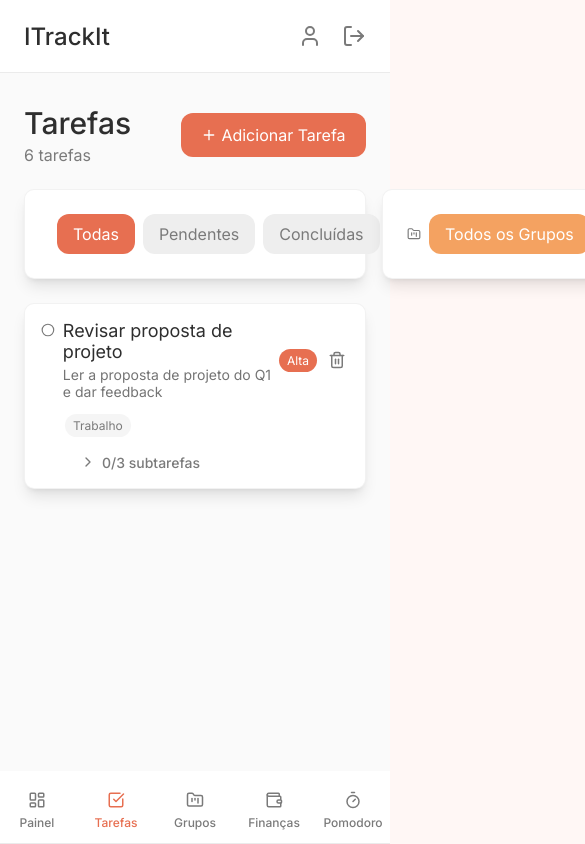
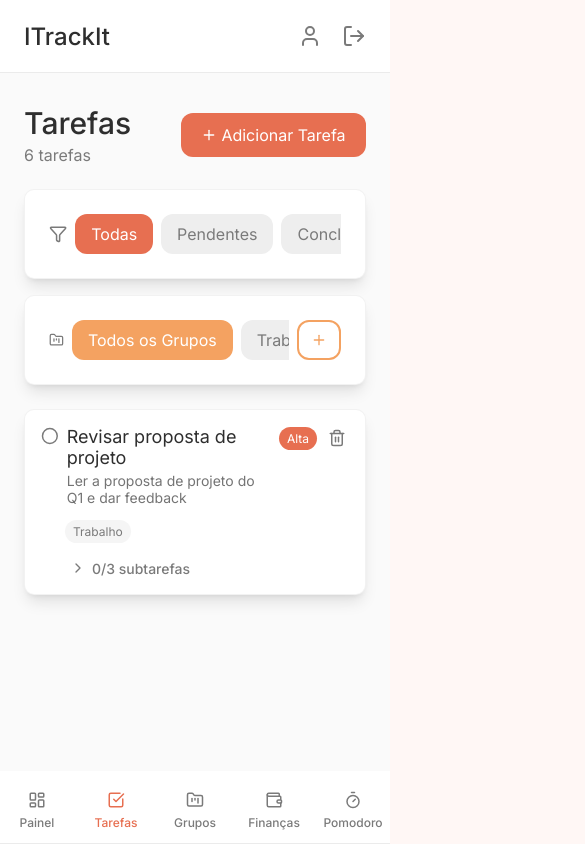
Before and after one commit to Vitchenzo2812/TrackIt-APP, a Next.js app: page /dashboard/tasks in a window 390 px wide. Shown: the top 844 px of the page, 585 px wide, since content can reach past the window. Built offline with nearby package versions, Linux system fonts and the light colour scheme.

Commit message:
feat: adjust dashboard task page responsive

```diff
--- a/src/ui/hooks/use-drag-scroll.ts
+++ b/src/ui/hooks/use-drag-scroll.ts
@@ -1,50 +1,57 @@
-import { useRef, useState, MouseEvent } from "react";
+import { useRef, useState } from 'react';
 
 const useDragScroll = <T extends HTMLElement>() => {
-  const ref = useRef<T | null>(null);
+  const ref = useRef<T>(null);
 
-  const [isDragging, setIsDragging] = useState<boolean>(false);
-  const [hasDragged, setHasDragged] = useState<boolean>(false);
-  const [startX, setStartX] = useState<number>(0);
-  const [scrollLeft, setScrollLeft] = useState<number>(0);
+  const [isDragging, setIsDragging] = useState(false);
+  const [hasDragged, setHasDragged] = useState(false);
 
-  const onMouseDown = (e: MouseEvent) => {
+  const startX = useRef(0);
+  const scrollLeft = useRef(0);
+
+  const onStart = (clientX: number) => {
     if (!ref.current) return;
 
     setIsDragging(true);
-    setStartX(e.pageX - ref.current.offsetLeft);
-    setScrollLeft(ref.current.scrollLeft);
-  }
+    setHasDragged(false);
 
-  const onMouseLeave = () => setIsDragging(false);
-  const onMouseUp = () => {
-    setIsDragging(false)
-    setTimeout(() => setHasDragged(false), 0);
+    startX.current = clientX - ref.current.offsetLeft;
+    scrollLeft.current = ref.current.scrollLeft;
   };
 
-  const onMouseMove = (e: MouseEvent) => {
+  const onMove = (clientX: number) => {
     if (!isDragging || !ref.current) return;
 
-    e.preventDefault();
-    setHasDragged(true);
+    const x = clientX - ref.current.offsetLeft;
+    const walk = x - startX.current;
 
-    const x = e.pageX - ref.current.offsetLeft;
-    const walk = (x - startX) * 1.5;
+    if (Math.abs(walk) > 5) {
+      setHasDragged(true);
+    }
 
-    ref.current.scrollLeft = scrollLeft - walk;
-  }
+    ref.current.scrollLeft = scrollLeft.current - walk;
+  };
+
+  const onEnd = () => {
+    setIsDragging(false);
+  };
 
   return {
     ref,
-    isDragging,
     hasDragged,
     events: {
-      onMouseDown,
-      onMouseLeave,
-      onMouseUp,
-      onMouseMove,
-    }
-  }
-}
+      // 🖱️ Mouse
+      onMouseDown: (e: React.MouseEvent) => onStart(e.pageX),
+      onMouseMove: (e: React.MouseEvent) => onMove(e.pageX),
+      onMouseUp: onEnd,
+      onMouseLeave: onEnd,
+
+      // 📱 Touch (mobile)
+      onTouchStart: (e: React.TouchEvent) => onStart(e.touches[0].pageX),
+      onTouchMove: (e: React.TouchEvent) => onMove(e.touches[0].pageX),
+      onTouchEnd: onEnd,
+    },
+  };
+};
 
 export default useDragScroll;
--- a/src/ui/molecules/CheckItem/index.tsx
+++ b/src/ui/molecules/CheckItem/index.tsx
@@ -64,6 +64,7 @@ const CheckItem = ({
             {label}
           </Typography>
 
+          <S.WrapperChipAndDelete>
             {!!status && !check && <ChipStatus status={status} />}
             {!!onDelete && !check && (
               <S.DeleteIcon onClick={(e) => {
@@ -71,6 +72,7 @@ const CheckItem = ({
                 onDelete()
               }} />
             )}
+          </S.WrapperChipAndDelete>
         </S.WrapperTitleStatus>
 
         {!!description && (
--- a/src/ui/molecules/CheckItem/styled.ts
+++ b/src/ui/molecules/CheckItem/styled.ts
@@ -17,6 +17,7 @@ export const Container = styled.div<{
 `;
 
 export const WrapperTexts = styled.div`
+  width: 100%;
   display: flex;
   flex-direction: column;
   gap: 0.4rem;
@@ -27,6 +28,12 @@ export const WrapperTitleStatus = styled.div`
   align-items: center;
   gap: 1.2rem;
 `
+
+export const WrapperChipAndDelete = styled.div`
+  display: flex;
+  align-items: center;
+  gap: 0.6rem;
+`;
 
 export const DeleteIcon = styled(Trash2Icon)`
   width: 2.4rem;
--- a/src/ui/molecules/SubTasks/index.tsx
+++ b/src/ui/molecules/SubTasks/index.tsx
@@ -17,7 +17,7 @@ const SubTasks = () => {
           : <ChevronDown width={16} height={16} color='#7A7A7A' />
         }
         styles={{
-          width: '15rem',
+          width: '13rem',
           height: '2rem',
           fontSize: '1.4rem',
           padding: '0rem'
--- a/src/ui/molecules/SubTasks/styled.ts
+++ b/src/ui/molecules/SubTasks/styled.ts
@@ -31,8 +31,8 @@ export const collapse = keyframes`
 export const WrapperSubTasks = styled.div<{ $isOpen: boolean }>`
   display: flex;
   flex-direction: column;
-  gap: 0.8rem;
-  margin-left: 2rem;
+  gap: 1.8rem;
+  margin-left: 0.6rem;
   padding-left: 0.8rem;
   border-left: #F5F5F5 0.2rem solid;
 
--- a/src/ui/organisms/TaskCard/index.tsx
+++ b/src/ui/organisms/TaskCard/index.tsx
@@ -15,7 +15,6 @@ const TaskCard = () => {
             label='Revisar proposta de projeto'
             description='Ler a proposta de projeto do Q1 e dar feedback'
           />
-
           <S.WrapperChipAndDelete>
             <ChipStatus status='high' />
             <S.DeleteIcon />
--- a/src/ui/organisms/TaskCard/styled.ts
+++ b/src/ui/organisms/TaskCard/styled.ts
@@ -10,6 +10,8 @@ export const Container = styled.div`
 export const HeaderCard = styled.div`
   display: flex;
   justify-content: space-between;
+  align-items: self-start;
+  gap: 1rem;
 `;
 
 export const WrapperChipAndDelete = styled.div`
--- a/src/ui/pages/Dashboard/Tasks/index.tsx
+++ b/src/ui/pages/Dashboard/Tasks/index.tsx
@@ -35,7 +35,8 @@ const TasksPage = () => {
   const [filterStatus, setFilterStatus] = useState<TTaskStatus>('all');
   const [filterGroup, setFilterGroup] = useState<TTaskGroupMock>('all');
 
-  const { ref, events, hasDragged } = useDragScroll<HTMLDivElement>();
+  const { ref: filtersRef, events: filtersEvents, hasDragged: filtersHasDragged } = useDragScroll<HTMLDivElement>();
+  const { ref: groupsRef, events: groupsEvents, hasDragged: groupsHasDragged } = useDragScroll<HTMLDivElement>();
 
   return (
     <DashboardLayout>
@@ -75,16 +76,27 @@ const TasksPage = () => {
 
         <S.WrapperFilterCards>
           <Card>
-            <S.WrapperFilterStatus>
+            <S.WrapperFilters>
               <Funnel width={20} height={20} color='#7A7A7A' />
 
+              <S.WrapperFilterStatus
+                ref={filtersRef}
+                {...filtersEvents}
+              >
                 {FilterStatus.map(filter => (
                   <Button
                     key={filter.status}
                     label={filter.label}
                     isSelected={filterStatus === filter.status}
                     variant='gray-red'
-                  onClick={() => { setFilterStatus(filter.status) }}
+                    onClick={(e) => {
+                      if (filtersHasDragged) {
+                          e.preventDefault();
+                          return;
+                        }
+
+                      setFilterStatus(filter.status)
+                    }}
                     styles={{
                       height: '4rem',
                       padding: '0.8rem 1.6rem'
@@ -92,15 +104,16 @@ const TasksPage = () => {
                   />
                 ))}
               </S.WrapperFilterStatus>
+            </S.WrapperFilters>
           </Card>
 
           <Card>
-            <S.WrapperFilterStatus>
+            <S.WrapperFilters>
               <FolderKanban width={20} height={20} color='#7A7A7A' />
 
               <S.WrapperFilterGroups
-                ref={ref}
-                {...events}
+                ref={groupsRef}
+                {...groupsEvents}
               >
                 {GroupsMock.map(filter => (
                   <Button
@@ -110,7 +123,7 @@ const TasksPage = () => {
                     isSelected={filterGroup === filter.status}
                     variant='gray-orange'
                     onClick={(e) => {
-                      if (hasDragged) {
+                      if (groupsHasDragged) {
                         e.preventDefault();
                         return;
                       }
@@ -136,7 +149,7 @@ const TasksPage = () => {
                   padding: '0.8rem 1.2rem'
                 }}
               />
-            </S.WrapperFilterStatus>
+            </S.WrapperFilters>
           </Card>
         </S.WrapperFilterCards>
 
--- a/src/ui/pages/Dashboard/Tasks/styled.ts
+++ b/src/ui/pages/Dashboard/Tasks/styled.ts
@@ -25,13 +25,41 @@ export const WrapperFilterCards = styled.div`
   display: flex;
   align-items: center;
   gap: 1.6rem;
+
+  @media (max-width: 950px) {
+    flex-direction: column;
+  }
+`;
+
+export const WrapperFilters = styled.div`
+  display: flex;
+  align-items: center;
+  padding: 2.4rem;
+  gap: 0.8rem;
 `;
 
 export const WrapperFilterStatus = styled.div`
   display: flex;
+  gap: 0.8rem;
+  width: 35rem;
   align-items: center;
-  padding: 2.4rem;
-  gap: 0.8rem;
+
+  overflow: hidden;
+
+  cursor: grab;
+
+  &:active {
+    cursor: grabbing;
+  }
+
+  user-select: none;
+
+  -webkit-overflow-scrolling: touch;
+  touch-action: pan-x;
+
+  @media (max-width: 950px) {
+    width: 100%;
+  }
 `;
 
 export const WrapperFilterGroups = styled.div`
@@ -40,6 +68,7 @@ export const WrapperFilterGroups = styled.div`
   width: 31.2rem;
 
   overflow: hidden;
+
   cursor: grab;
 
   &:active {
@@ -47,6 +76,13 @@ export const WrapperFilterGroups = styled.div`
   }
 
   user-select: none;
+
+  -webkit-overflow-scrolling: touch;
+  touch-action: pan-x;
+
+  @media (max-width: 950px) {
+    width: 100%;
+  }
 `;
 
 export const WrapperTasks = styled.div`
```
Lines whose indentation alone changed are shown as unchanged.
